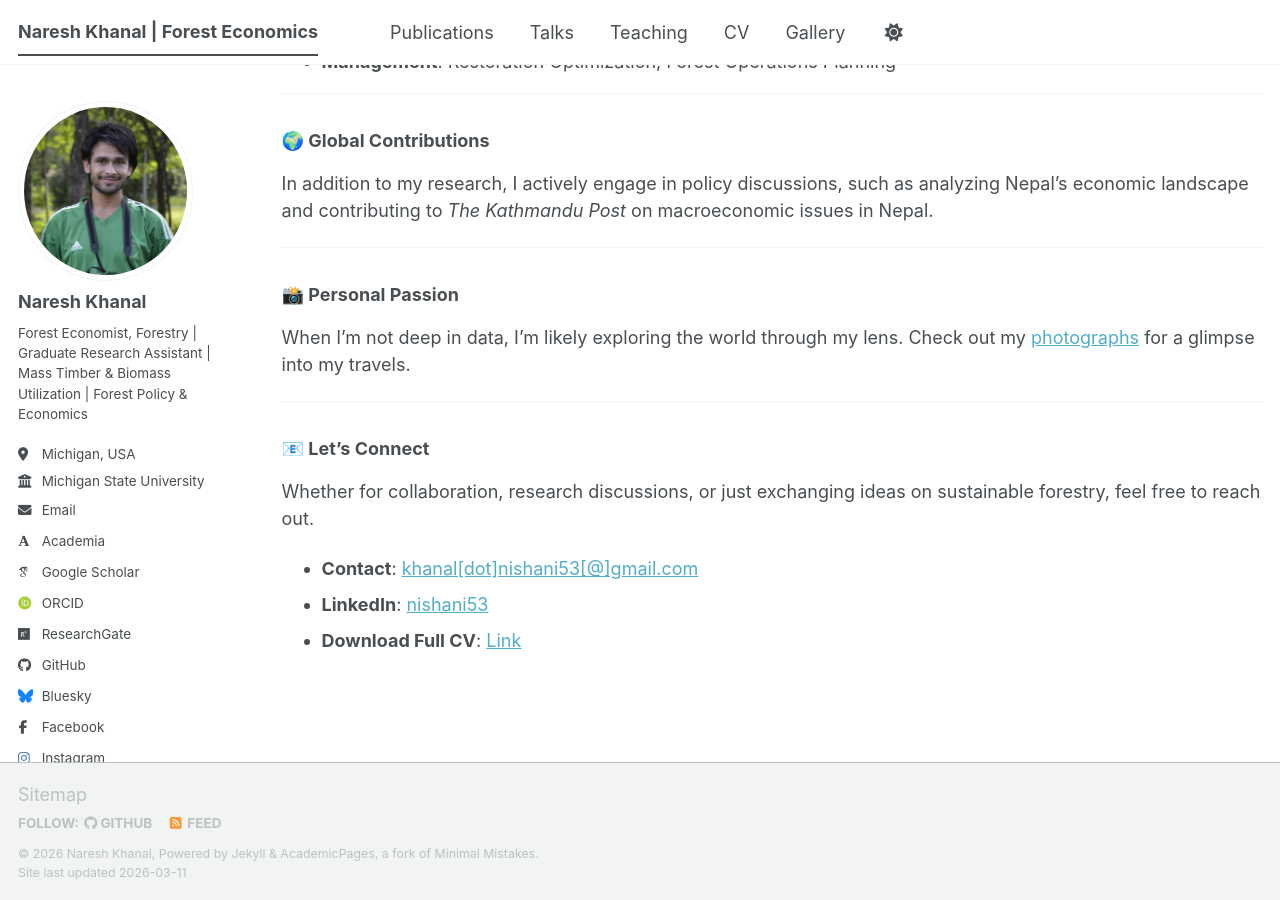
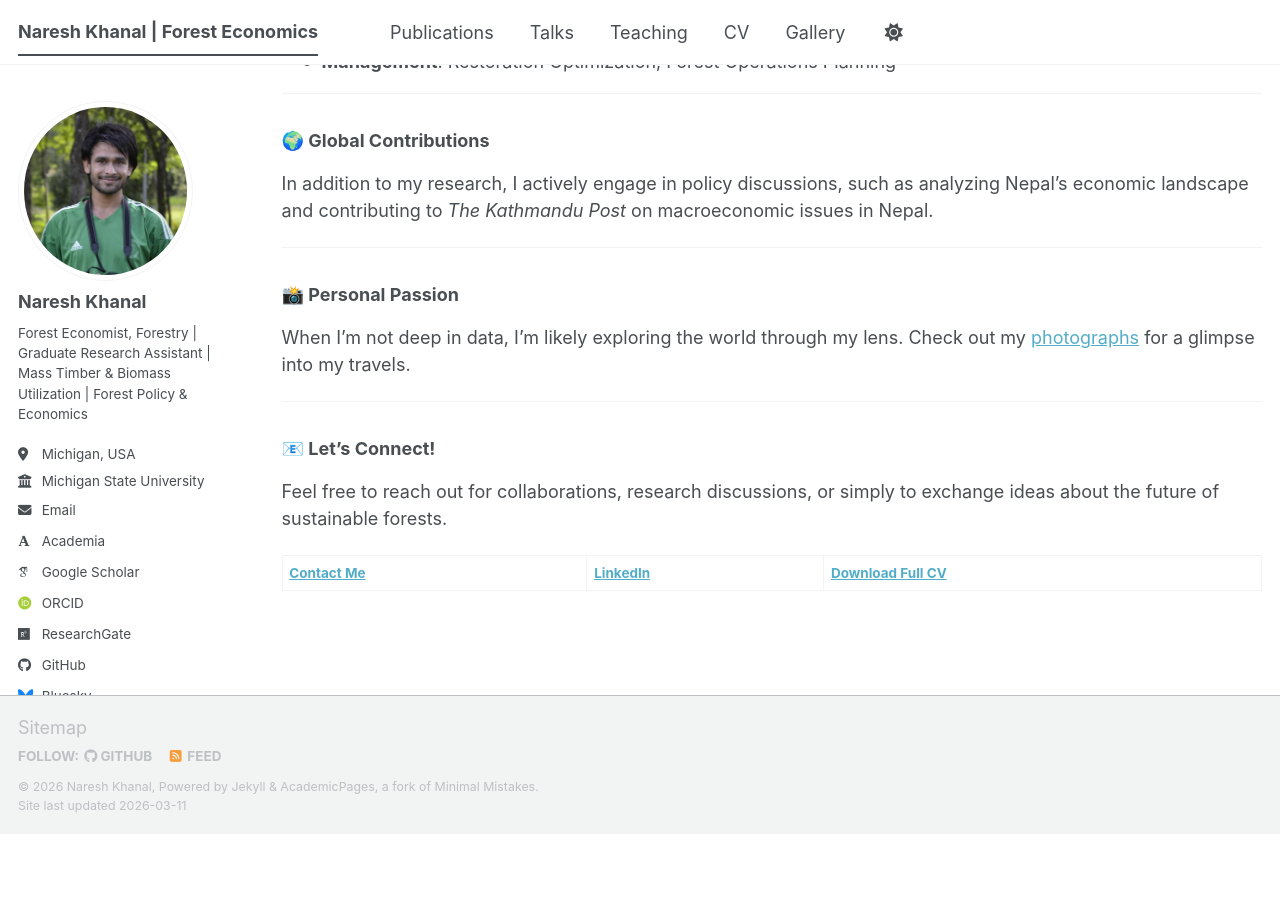
Before and after one commit to Nishani53/Nishani53.github.io, a Jekyll site: the page built from _pages/about.md, in a window 1280 px wide and 900 px high, scrolled down 847 px. Built offline with Jekyll 4.4.1, drawn with Linux system fonts in a browser that asks for light colours; some web fonts are replaced; a script bundle is joined from its source files by our own code; library files that are not in the unit come from our copies; after the commit the page ends 1680 px from its top, so only the background shows below that.

Commit message:
Update about.md

```diff
--- a/_pages/about.md
+++ b/_pages/about.md
@@ -49,10 +49,16 @@ When I’m not deep in data, I’m likely exploring the world through my lens. C
 
 ---
 
-### 📧 Let's Connect
+### 📧 Let’s Connect!
 
-Whether for collaboration, research discussions, or just exchanging ideas on sustainable forestry, feel free to reach out.
 
-- **Contact**: [khanal[dot]nishani53[@]gmail.com](mailto:khanal[dot]nishani53@gmail.com)
-- **LinkedIn**: [nishani53](https://www.linkedin.com/in/nishani53)
-- **Download Full CV**: [Link](#)
+
+Feel free to reach out for collaborations, research discussions, or simply to exchange ideas about the future of sustainable forests.
+
+
+
+
+
+
+
+[**Contact Me**](mailto:khanal[dot]nishani53[@]gmail.com) | [**LinkedIn**](https://www.linkedin.com/in/nishani53) | [**Download Full CV**](/cv/)
```
